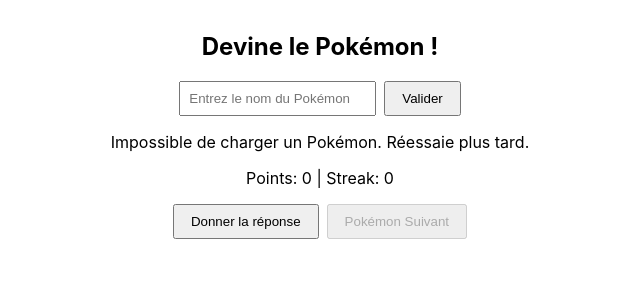
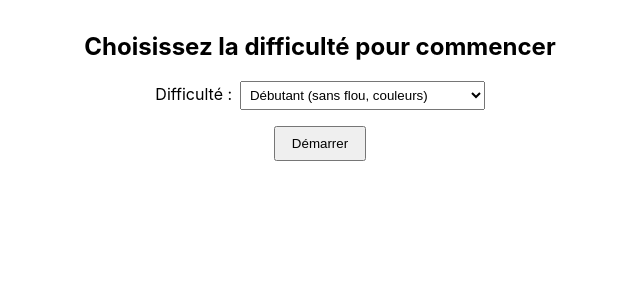
Before and after one commit to Apouuuuuuu/poke-quizz, a React (Create React App) app in the folder poke-quizz/: page / in a window 1280 px wide. Shown: the top 300 px of the page, without its empty margins (320-960 px from the left). Built offline with nearby package versions, Linux system fonts and the light colour scheme; no server answers.

Commit message:
feat: :sparkles: Add difficulty level

```diff
--- a/poke-quizz/src/components/PhotoQuiz.tsx
+++ b/poke-quizz/src/components/PhotoQuiz.tsx
@@ -13,10 +13,12 @@
   const [isRevealed, setIsRevealed] = useState(false);
   const [points, setPoints] = useState<number>(0);
   const [streak, setStreak] = useState<number>(0);
+  const [difficulty, setDifficulty] = useState<string>('débutant');
+  const [gameStarted, setGameStarted] = useState<boolean>(false);
 
   useEffect(() => {
-    fetchRandomPokemon();
-  }, []);
+    if (gameStarted) fetchRandomPokemon();
+  }, [gameStarted]);
 
   const fetchRandomPokemon = async () => {
     try {
@@ -31,13 +33,9 @@
       const speciesData = await speciesResponse.json();
       const nameEn = speciesData.names.find((n: any) => n.language.name === 'en')?.name || data.name;
       const nameFr = speciesData.names.find((n: any) => n.language.name === 'fr')?.name || data.name;
-      setPokemon({
-        nameEn,
-        nameFr,
-        sprite: data.sprites.front_default
-      });
+      setPokemon({ nameEn, nameFr, sprite: data.sprites.front_default });
     } catch (error) {
-      console.error('Erreur lors de la récupération du Pokémon :', error);
+      console.error(error);
       setFeedback('Impossible de charger un Pokémon. Réessaie plus tard.');
     }
   };
@@ -49,10 +47,7 @@
     const possibleAnswers = [pokemon.nameEn.toLowerCase(), pokemon.nameFr.toLowerCase()];
     if (possibleAnswers.includes(userGuess)) {
       const newStreak = streak + 1;
-      let multiplier = 1;
-      if (newStreak >= 10) multiplier = 3;
-      else if (newStreak >= 5) multiplier = 2;
-      setPoints(points + 1 * multiplier);
+      setPoints(points + 1);
       setStreak(newStreak);
       setFeedback('Bravo, bonne réponse !');
       setIsRevealed(true);
@@ -67,13 +62,52 @@
     if (!pokemon) return;
     setPoints(Math.max(points - 2, 0));
     setStreak(0);
-    setFeedback(`Dommage, la réponse était : ${pokemon.nameFr}.`);
+    setFeedback(`Dommage, la réponse était : ${pokemon.nameFr} / ${pokemon.nameEn}.`);
     setIsRevealed(true);
   };
+
+  const getFilterStyle = () => {
+    if (isRevealed) return 'none';
+    if (difficulty === 'débutant') return 'none';
+    if (difficulty === 'facile') return 'blur(4px)';
+    if (difficulty === 'moyen') return 'blur(4px) grayscale(100%)';
+    if (difficulty === 'difficile') return 'blur(8px) grayscale(100%)';
+    if (difficulty === 'expert') return 'blur(12px) grayscale(100%)';
+    return 'blur(8px) grayscale(100%)';
+  };
+
+  if (!gameStarted) {
+    return (
+      <div style={{ textAlign: 'center', marginTop: '2rem' }}>
+        <h2>Choisissez la difficulté pour commencer</h2>
+        <div style={{ marginBottom: '1rem' }}>
+          <label htmlFor="difficulty" style={{ marginRight: '0.5rem' }}>Difficulté :</label>
+          <select
+            id="difficulty"
+            value={difficulty}
+            onChange={(e) => setDifficulty(e.target.value)}
+            style={{ padding: '0.3rem' }}
+          >
+            <option value="débutant">Débutant (sans flou, couleurs)</option>
+            <option value="facile">Facile (couleur, un peu flou)</option>
+            <option value="moyen">Moyen (pas de couleur, un peu flou)</option>
+            <option value="difficile">Difficile (flou, sans couleur)</option>
+            <option value="expert">Expert (très flou, sans couleur)</option>
+          </select>
+        </div>
+        <button onClick={() => setGameStarted(true)} style={{ padding: '0.5rem 1rem' }}>
+          Démarrer
+        </button>
+      </div>
+    );
+  }
 
   return (
     <div style={{ textAlign: 'center', marginTop: '2rem' }}>
       <h2>Devine le Pokémon !</h2>
+      <div style={{ marginBottom: '1rem' }}>
+        <strong>Difficulté : </strong>{difficulty}
+      </div>
       {pokemon && (
         <div style={{ margin: '1rem' }}>
           <img
@@ -81,7 +115,7 @@
             alt={pokemon.nameEn}
             style={{
               width: '200px',
-              filter: isRevealed ? 'none' : 'blur(8px) grayscale(100%)',
+              filter: getFilterStyle(),
               transition: 'filter 0.3s ease'
             }}
           />
@@ -92,7 +126,7 @@
           type="text"
           value={guess}
           onChange={(e) => setGuess(e.target.value)}
-          placeholder="Entrez le nom du Pokémon"
+          placeholder="Entrez le nom du Pokémon (FR ou EN)"
           style={{ padding: '0.5rem' }}
           disabled={isRevealed}
         />
```
